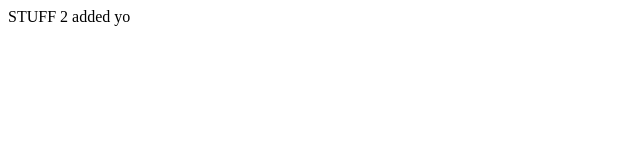
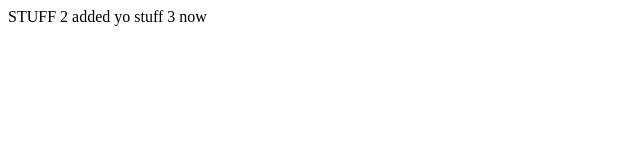
Before and after one commit to godnondsilva/experimentation, a plain HTML site: page index.html in a window 1280 px wide. Shown: the full height of the page, 0-640 px from the left. Drawn offline with Linux system fonts and the light colour scheme.

Commit message:
Update index.html

```diff
--- a/index.html
+++ b/index.html
@@ -8,5 +8,7 @@
 </head>
 <body>
     STUFF 2 added yo
+    stuff 3 now
+
 </body>
 </html>
```
